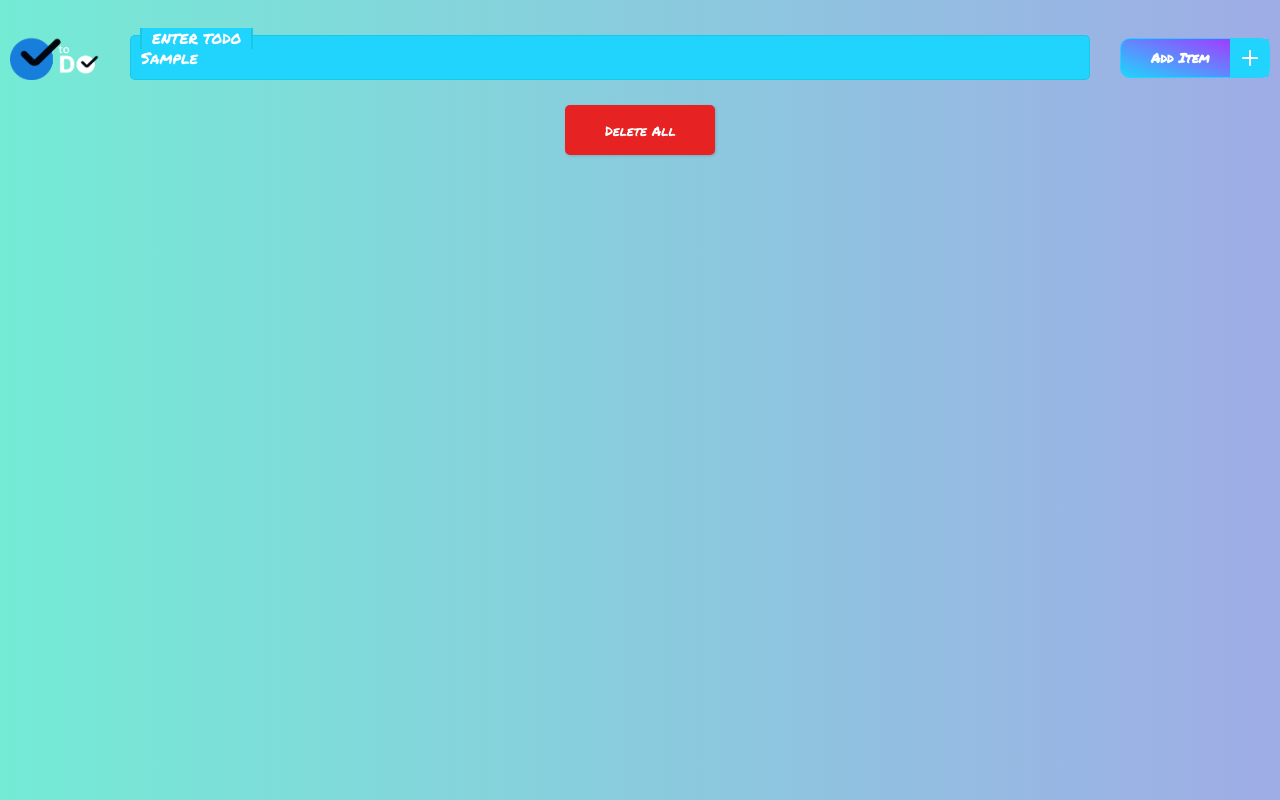
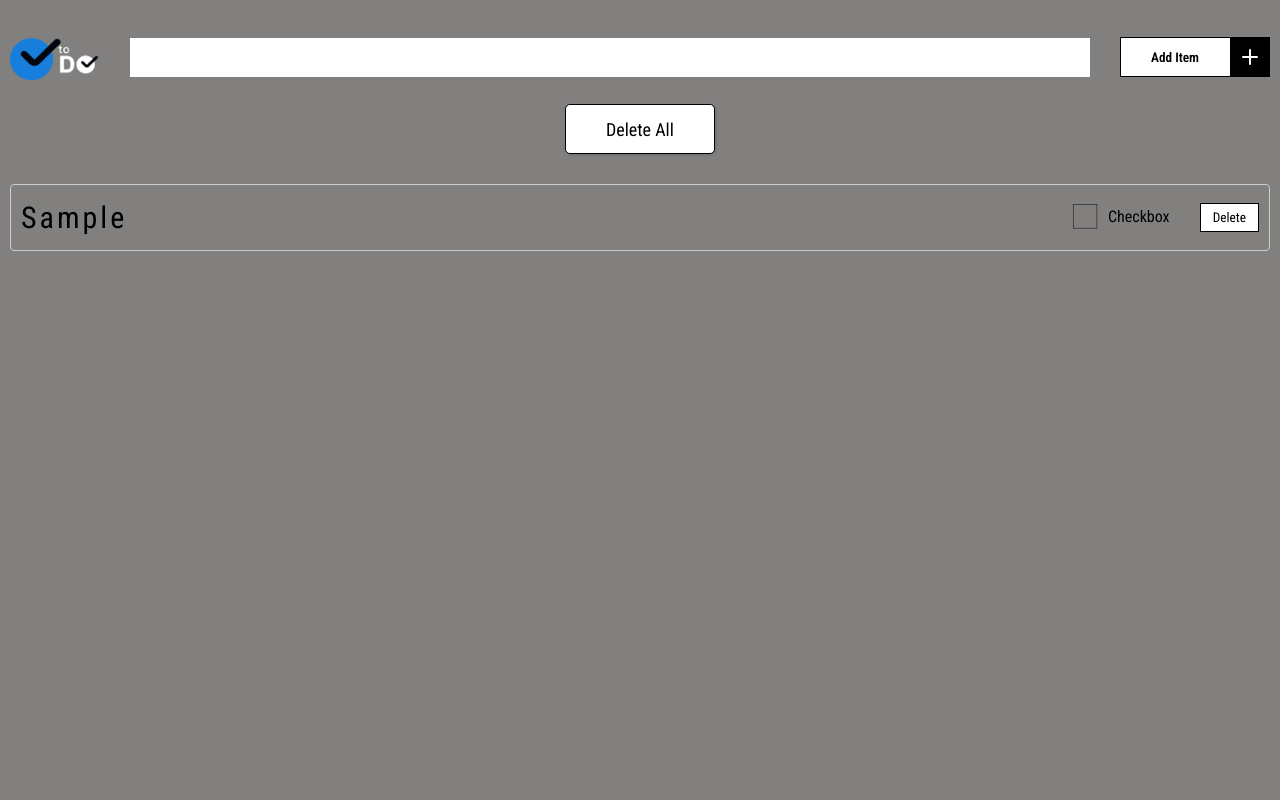
Before and after one commit to Kaisar-Rashid/Todo-app, a plain HTML site: page index.html in a window 1280 px wide. Both pictures are taken after typing "Sample" into the empty fields and a click on the button "Add Item". Drawn offline with Linux system fonts and the light colour scheme.

Commit message:
design changed

```diff
--- a/script.js
+++ b/script.js
@@ -1,4 +1,4 @@
-ocument.addEventListener("DOMContentLoaded", () => {
+document.addEventListener("DOMContentLoaded", () => {
   let inputValue = document.querySelector(".inp");
   let button = document.querySelector(".button");
   let box = document.querySelector(".boxz");
--- a/style.css
+++ b/style.css
@@ -1,17 +1,16 @@
-@import url('https://fonts.googleapis.com/css2?family=Permanent+Marker&display=swap');
-
+@import url('https://fonts.googleapis.com/css2?family=Roboto+Condensed:ital,wght@0,100..900;1,100..900&display=swap');
 *{
   margin: 0;
   padding: 0;
   box-sizing: border-box;
-  font-family: "Permanent Marker", cursive;
+  font-family: "Roboto Condensed", sans-serif;
+  font-optical-sizing: auto;
   font-weight: 400;
-  font-style: normal
+  font-style: normal;
 }
 main{
   overflow: auto ;
-  background-color: #74EBD5;
-  background-image: linear-gradient(90deg, #74EBD5 0%, #9FACE6 100%);
+  background-color: #827f7f;
   height: 100vh;
   width: 100vw;
   padding: 10px;
@@ -26,12 +25,11 @@ main{
 .container-main .inp {
   width: 100%;
   padding: 10px;
-  border: 1.5px solid rgba(0, 167, 161, 0.272);
+  border: none;
   outline: none;
   margin-top: 20px;
-  border-radius: 5px;
-  color: white;
-  background: #21D4FD;
+  color:black;
+  background: white;
   font-size: 1em;
 }
 .container-main .content {
@@ -51,7 +49,7 @@ main{
   transform: translateX(10px) translateY(-7px);
   font-size: 0.9em;
   padding: 0 10px;
-  background:#21D4FD;
+  background:black;
   border-left: 2px solid rgba(0, 167, 161, 0.272);
   border-right: 2px solid rgba(0, 167, 161, 0.272);
 }
@@ -65,11 +63,10 @@ main{
   cursor: pointer;
   display: flex;
   align-items: center;
-  border: 1px solid #21D4FD;
-  background-color: #21D4FD;
-  background-image: linear-gradient(19deg, #21D4FD 0%, #B721FF 100%);
-  border-radius: 10px;
+  border: 1px solid black;
+  background-color: white;
   margin-top: 20px;
+  color: black;
 
 }
 
@@ -79,7 +76,7 @@ main{
 
 .button .button__text {
   transform: translateX(30px);
-  color: #fff;
+  color: black;
   font-weight: 600;
 }
 
@@ -88,7 +85,7 @@ main{
   transform: translateX(109px);
   height: 100%;
   width: 39px;
-  background-color: #21D4FD;
+  background-color: black;
   display: flex;
   align-items: center;
   justify-content: center;
@@ -100,7 +97,7 @@ main{
 }
 
 .button:hover {
-  background: #21D4FD;
+  background: black;
 }
 
 .button:hover .button__text {
@@ -113,11 +110,11 @@ main{
 }
 
 .button:active .button__icon {
-  background-color: #21D4FD;
+  background-color: #000000;
 }
 
 .button:active {
-  border: 1px solid #21D4FD;
+  border: 1px solid #000000;
 }
 
 
@@ -150,12 +147,12 @@ img{
   letter-spacing: 3px;
 }
 .delete{
-  background-color: red;
-  color: white;
-  border: none;
-  padding: 5px 10px;
-  border-radius: 4px;
+  background-color: white;
+  color: black;
+  border: 1px solid black;
+  padding: 6px 12px;
   cursor: pointer;
+
 }
 
 .boxz{
@@ -231,16 +228,17 @@ img{
   cursor: pointer;
   display: flex;
   align-items: center;
-  background: red;
-  border: none;
+  background: white;
+  border: 1px solid black;
   border-radius: 5px;
   box-shadow: 1px 1px 3px rgba(0,0,0,0.15);
-  background: #e62222;
   text-align: center;
+  color: #000000;
  }
 
  .noselect .text {
-   color: white;
+  font-size: 18px;
+   color: black;
    margin-left: 40px;
  }
 
@@ -321,3 +319,16 @@ img{
   }
 
 }
+
+@media (max-width: 1077px) {
+  .container-main{
+    margin: 0px 15px;
+  }
+
+  .span-elementz {
+    font-size: 15px;
+    max-width: 100px;
+    word-wrap: break-word;
+    word-break: break-all;
+  }
+}
```
Also changed, not shown: index.html (+0 -2 lines).
